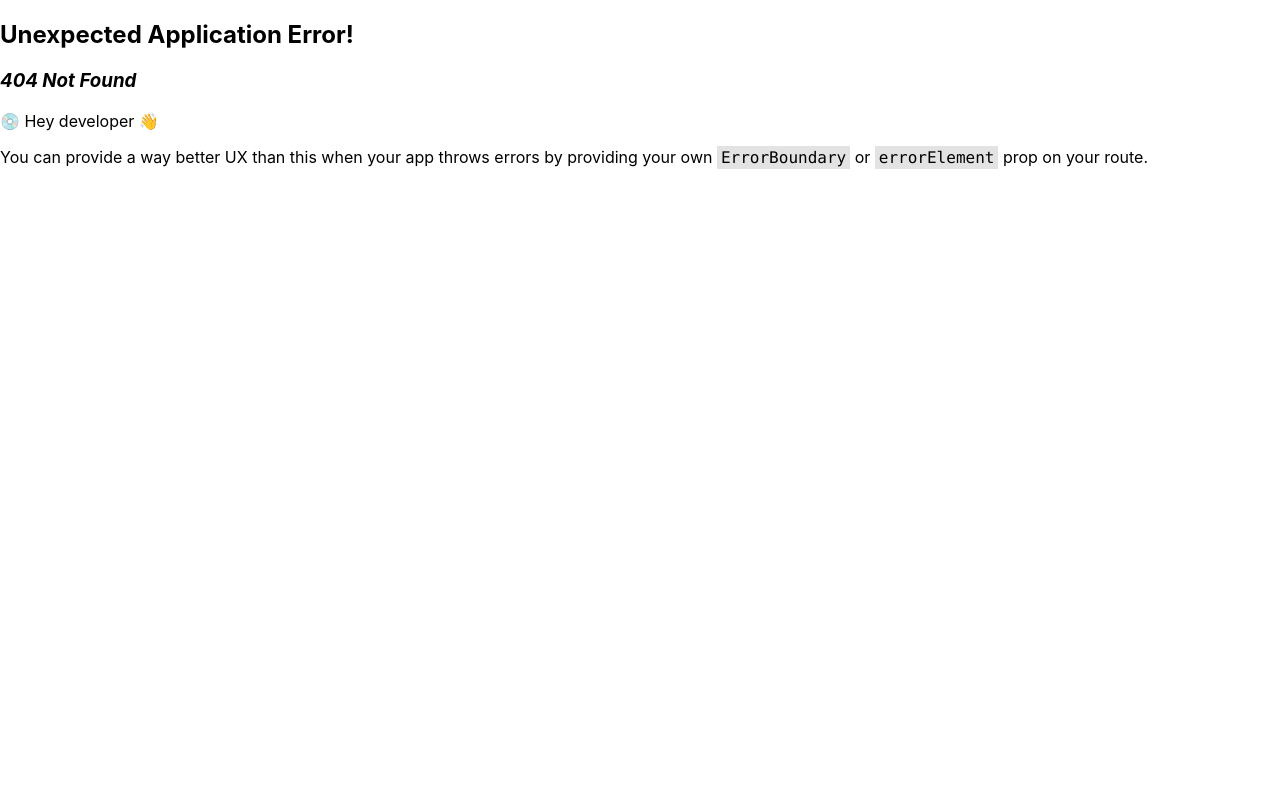
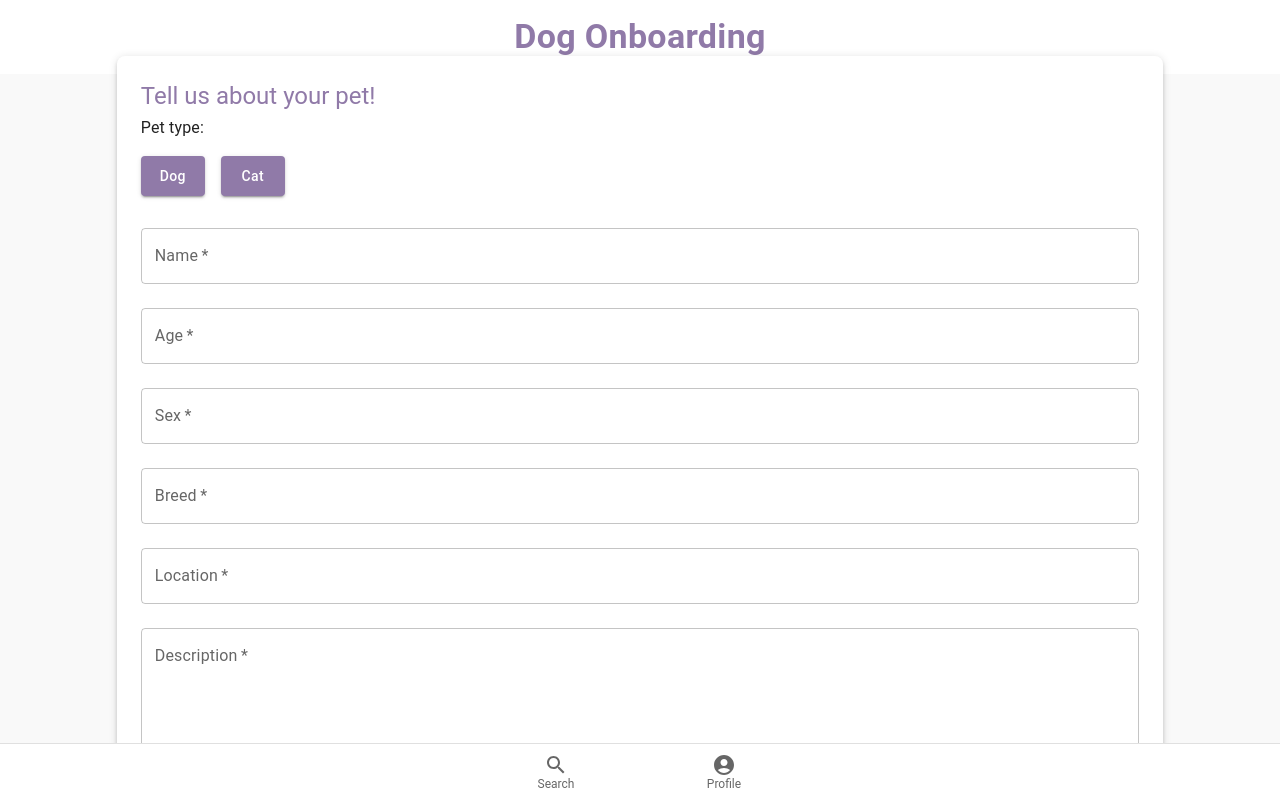
Before and after one commit to 392-f24/Purple-WalkBuddies, a React (Vite) app: page /login in a window 1280 px wide. Before the commit this address had no page. Built offline with nearby package versions, Linux system fonts and the light colour scheme.

Commit message:
login frontend

```diff
--- a/src/App.jsx
+++ b/src/App.jsx
@@ -11,6 +11,7 @@ import BottomNav from './components/BottomNav';
 import SearchPage from './components/SearchPage';
 import ProfilePage from './components/ProfilePage';
 import WalkerPage from './components/WalkerPage';
+import LoginPage from './components/LoginPage';
 import './App.css';
 
 const router = createBrowserRouter([
@@ -40,6 +41,10 @@ const router = createBrowserRouter([
       {
         path: "walker/:walkerID",
         element: <WalkerPage/>
+      },
+      {
+        path: "login",
+        element: <LoginPage/>
       }
     ]
   },
--- /dev/null
+++ b/src/components/LoginPage.jsx
@@ -0,0 +1,177 @@
+import React, { useState } from 'react';
+import { Button, Box, Typography, TextField, Paper } from '@mui/material';
+import { useNavigate } from 'react-router-dom';
+import PageTitle from './PageTitle';
+
+const LoginPage = () => {
+  const [petType, setPetType] = useState('');
+  const [name, setName] = useState('');
+  const [age, setAge] = useState('');
+  const [sex, setSex] = useState('');
+  const [breed, setBreed] = useState('');
+  const [location, setLocation] = useState('');
+  const [description, setDescription] = useState('');
+  const [traits, setTraits] = useState('');
+  const navigate = useNavigate();
+
+  const handleGetStarted = () => {
+    navigate('/search');
+  };
+
+  return (
+    <>
+      <PageTitle title="Dog Onboarding" />
+      <Box
+        sx={{
+          display: 'flex',
+          flexDirection: 'column',
+          alignItems: 'center',
+          justifyContent: 'center',
+          padding: 2,
+          height: '100vh',
+          backgroundColor: '#f9f9f9',
+        }}
+      >
+        <Paper
+          sx={{
+            width: '80%',
+            padding: 3,
+            borderRadius: 2,
+            boxShadow: 3,
+            backgroundColor: 'white',
+          }}
+        >
+          <Typography variant="h5" sx={{ marginBottom: 0.5, color: '#907AA8' }}>
+            Tell us about your pet!
+          </Typography>
+
+          <Typography variant="body1" sx={{ marginBottom: 2 }}>
+            Pet type:
+          </Typography>
+
+          <Box sx={{ display: 'flex', gap: 2, marginBottom: 2 }}>
+            <Button
+              variant="contained"
+              onClick={() => setPetType('dog')}
+              sx={{
+                textTransform: 'none',
+                padding: 1,
+                backgroundColor: petType === 'dog' ? '#795DA8' : '#907AA8',
+                color: 'white',
+                '&:hover': {
+                  backgroundColor: '#795DA8',
+                },
+              }}
+            >
+              Dog
+            </Button>
+            <Button
+              variant="contained"
+              onClick={() => setPetType('cat')}
+              sx={{
+                textTransform: 'none',
+                padding: 1,
+                backgroundColor: petType === 'cat' ? '#795DA8' : '#907AA8',
+                color: 'white',
+                '&:hover': {
+                  backgroundColor: '#795DA8',
+                },
+              }}
+            >
+              Cat
+            </Button>
+          </Box>
+
+          <TextField
+            label="Name"
+            variant="outlined"
+            fullWidth
+            margin="normal"
+            value={name}
+            onChange={(e) => setName(e.target.value)}
+            required
+          />
+
+          <TextField
+            label="Age"
+            variant="outlined"
+            fullWidth
+            margin="normal"
+            value={age}
+            onChange={(e) => setAge(e.target.value)}
+            required
+          />
+
+          <TextField
+            label="Sex"
+            variant="outlined"
+            fullWidth
+            margin="normal"
+            value={sex}
+            onChange={(e) => setSex(e.target.value)}
+            required
+          />
+
+          <TextField
+            label="Breed"
+            variant="outlined"
+            fullWidth
+            margin="normal"
+            value={breed}
+            onChange={(e) => setBreed(e.target.value)}
+            required
+          />
+
+          <TextField
+            label="Location"
+            variant="outlined"
+            fullWidth
+            margin="normal"
+            value={location}
+            onChange={(e) => setLocation(e.target.value)}
+            required
+          />
+
+          <TextField
+            label="Description"
+            variant="outlined"
+            fullWidth
+            margin="normal"
+            multiline
+            rows={4}
+            value={description}
+            onChange={(e) => setDescription(e.target.value)}
+            required
+          />
+
+          <TextField
+            label="Traits (comma separated)"
+            variant="outlined"
+            fullWidth
+            margin="normal"
+            value={traits}
+            onChange={(e) => setTraits(e.target.value)}
+            helperText="e.g., Loyal, Playful, Energetic"
+          />
+
+          <Button
+            variant="contained"
+            color="primary"
+            onClick={handleGetStarted}
+            disabled={!petType || !location || !name || !age || !sex || !breed || !description}
+            sx={{
+              backgroundColor: '#907AA8',
+              '&:hover': {
+                backgroundColor: '#795DA8',
+              },
+            }}
+          >
+            Get Started
+          </Button>
+        </Paper>
+      </Box>
+    </>
+  );
+};
+
+export default LoginPage;
```
